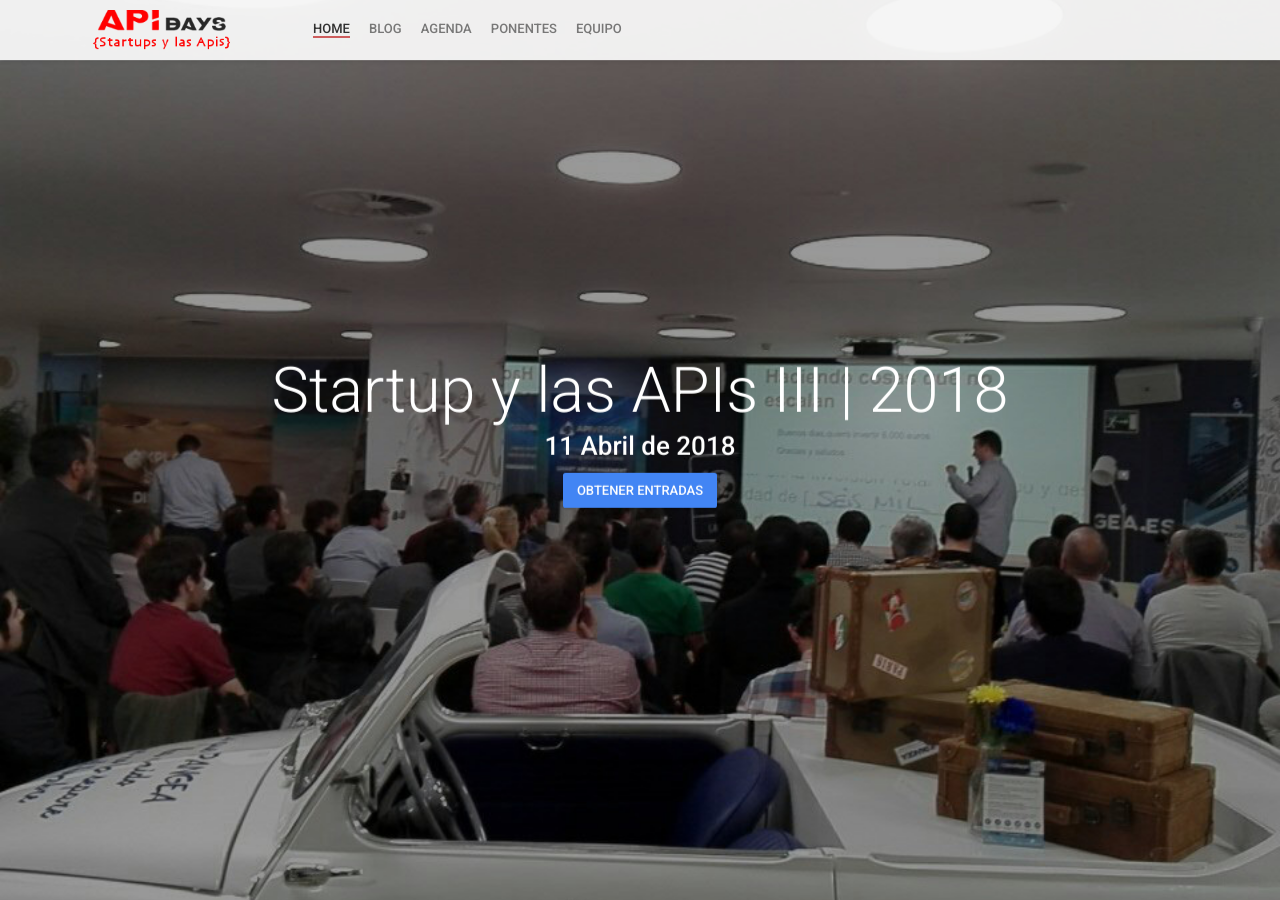
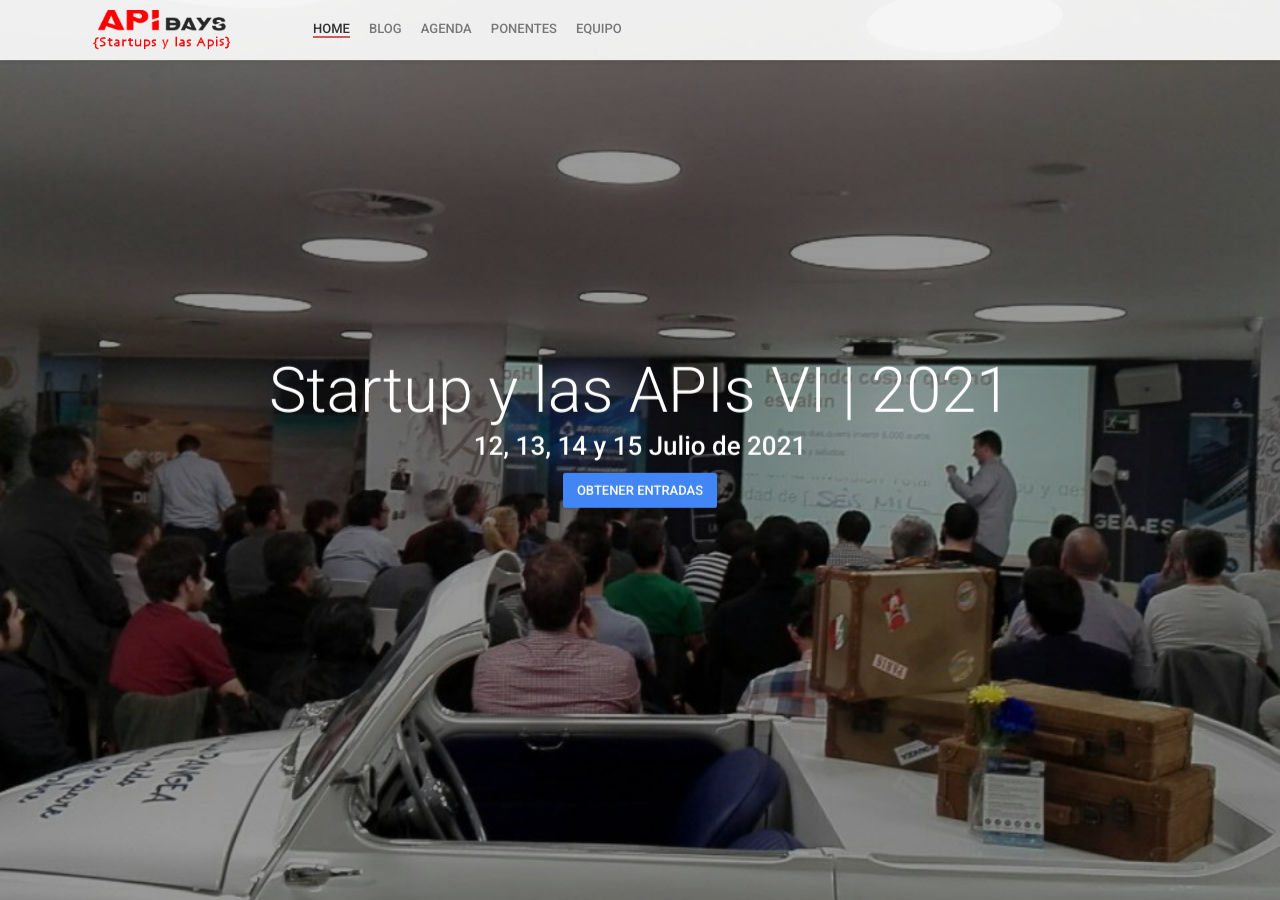
Before and after one commit to apiaddicts/startupsylasapisIII, a Jekyll site: the page built from index.html, in a window 1280 px wide and 900 px high. Built offline with Jekyll 4.4.1, drawn with Linux system fonts in a browser that asks for light colours; nearby versions of some CDN libraries; comment, search, counter and statistics services are not loaded.

Commit message:
actualizada la fecha

```diff
--- a/_config.yml
+++ b/_config.yml
@@ -57,8 +57,8 @@ rightNavigationButtons:
 
 # Hero Block
 heroImage: "portada.jpg"
-heroTitle: "Startup y las APIs III <typeout> 2018"
-eventDate: "11 Abril de 2018"
+heroTitle: "Startup y las APIs VI <typeout> 2021"
+eventDate: "12, 13, 14 y 15 Julio de 2021"
 typeoutTextValues: '"(Startups)", "(Tecnología)", "(Negocio)", "(Innovación)"'
 typeoutFallback: "(Portal de Apis)"
 heroButtons:
```
